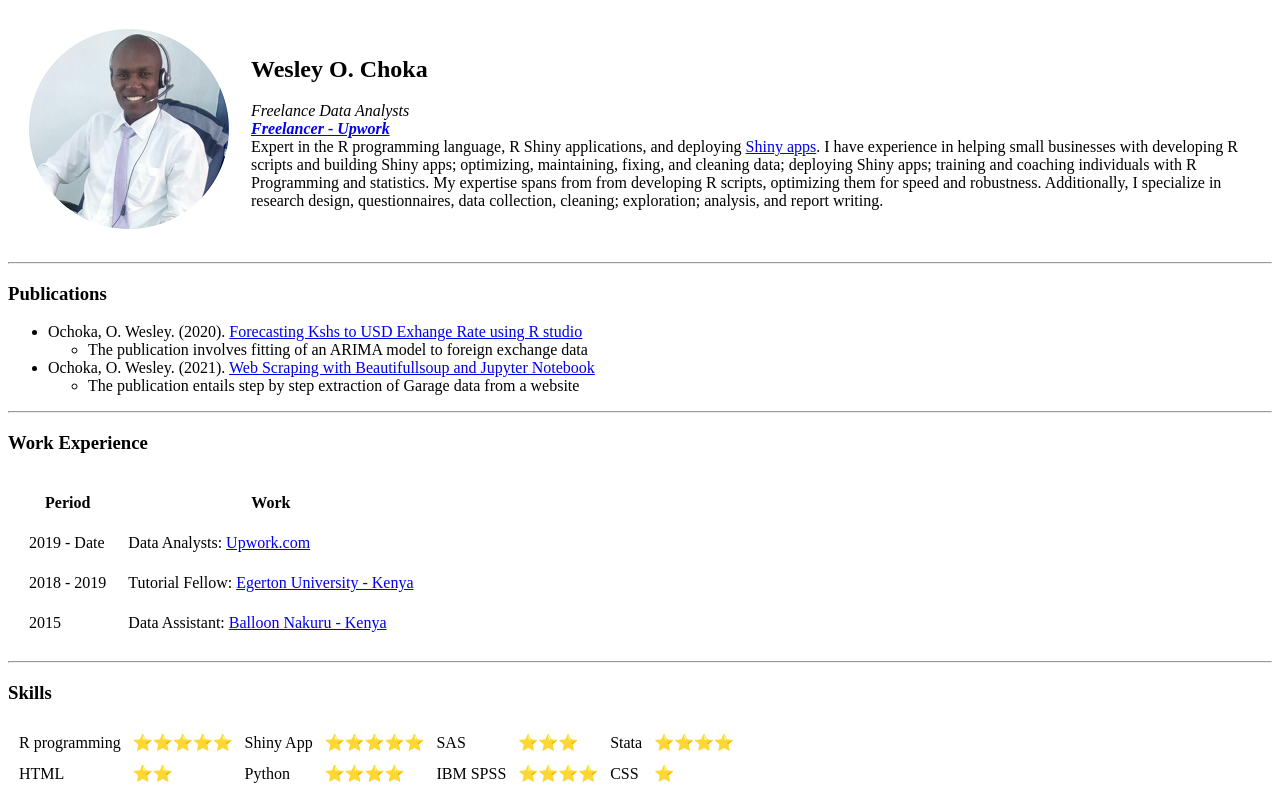
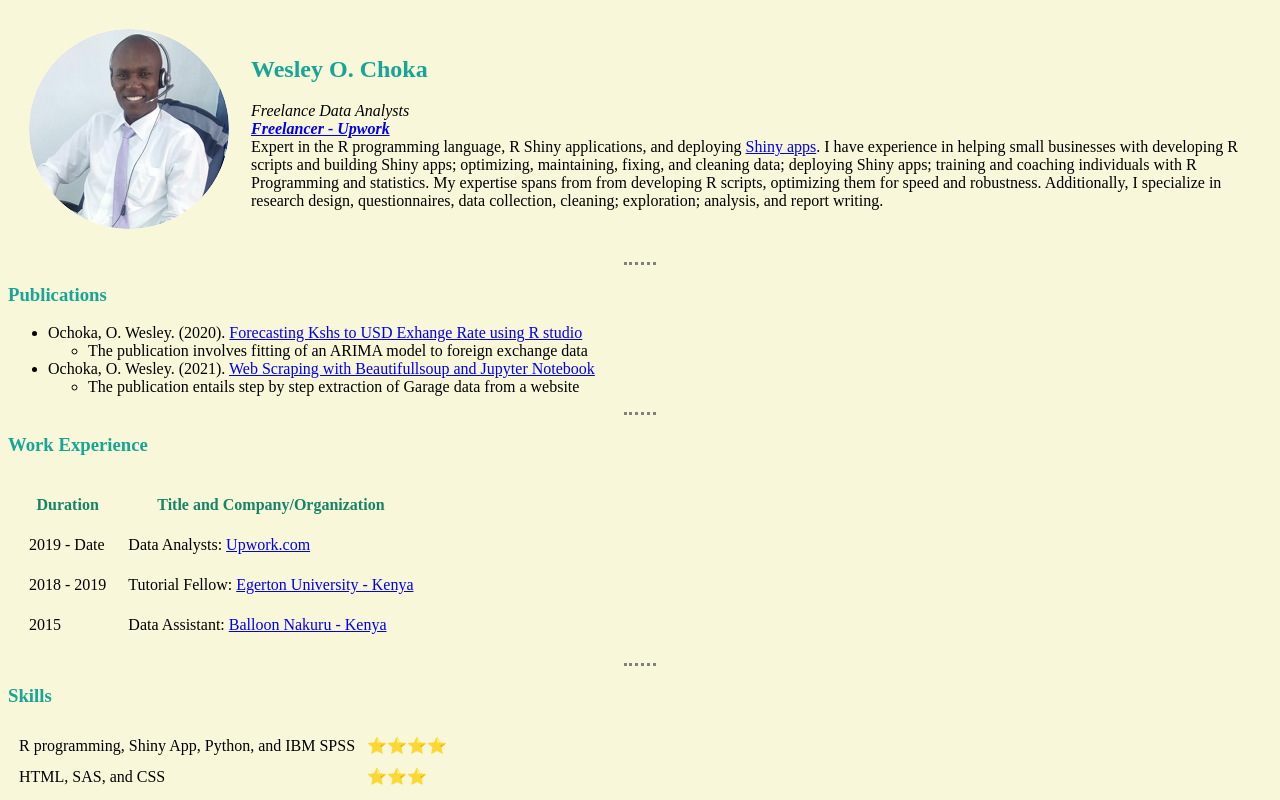
Before and after one commit to Ochoka/CV, a plain HTML site: page index.html in a window 1280 px wide. Shown: the top 800 px of the page. Drawn offline with Linux system fonts and the light colour scheme.

Commit message:
CSS updated

```diff
--- /dev/null
+++ b/css/styles.css
@@ -0,0 +1,28 @@
+
+/*This file sets the styles for the website*/
+body{
+  background-color: #f9f7d9;
+
+}
+hr {
+  border-style: none;
+  border-top-style: dotted;
+  border-color: grey;
+  border-width: 3.5px;
+  width: 2.5%;
+}
+.profile-picture{
+  border-radius: 50%;
+}
+h2{
+  color: #16a596;
+}
+h3 {
+  color: #16a596;
+}
+h4 {
+  color: #16a596;
+}
+th{
+  color: #158467;
+}
--- a/index.html
+++ b/index.html
@@ -3,13 +3,15 @@
   <head>
     <meta charset="utf-8">
     <title>&#9446;Wesley Personal Site</title>
+    <link rel="stylesheet" href="css/styles.css">
+
   </head>
   <body>
     <table cellspacing ="20">
       <tbody>
         <tr>
           <td>
-            <img src="wesley.png"
+            <img class="profile-picture" src="wesley.png"
             alt="Wesley Ochoka">
           </td>
           <td>
@@ -47,8 +49,8 @@
      <table cellspacing ="20">
        <thead>
          <tr>
-           <th>Period</th>
-           <th>Work</th>
+           <th>Duration</th>
+           <th>Title and Company/Organization</th>
          </tr>
        </thead>
        <tbody>
@@ -73,24 +75,12 @@
      <h3>Skills</h3>
      <table cellspacing="10">
        <tr>
-         <td>R programming</td>
-         <td>⭐⭐⭐⭐⭐</td>
-         <td>Shiny App</td>
-         <td>⭐⭐⭐⭐⭐</td>
-         <td>SAS</td>
-         <td>⭐⭐⭐</td>
-         <td>Stata</td>
+         <td>R programming, Shiny App, Python, and IBM SPSS</td>
          <td>⭐⭐⭐⭐</td>
        </tr>
        <tr>
-         <td>HTML</td>
-         <td>⭐⭐</td>
-         <td>Python</td>
-         <td>⭐⭐⭐⭐</td>
-         <td>IBM SPSS</td>
-         <td>⭐⭐⭐⭐</td>
-         <td>CSS</td>
-         <td>⭐</td>
+         <td>HTML, SAS, and CSS</td>
+         <td>⭐⭐⭐</td>
        </tr>
      </table>
      <hr>
```
Also changed, not shown: contact.html (+2 -0 lines), hobbies.html (+8 -7 lines), input.html (added, +17 -0 lines), 3 other files.
